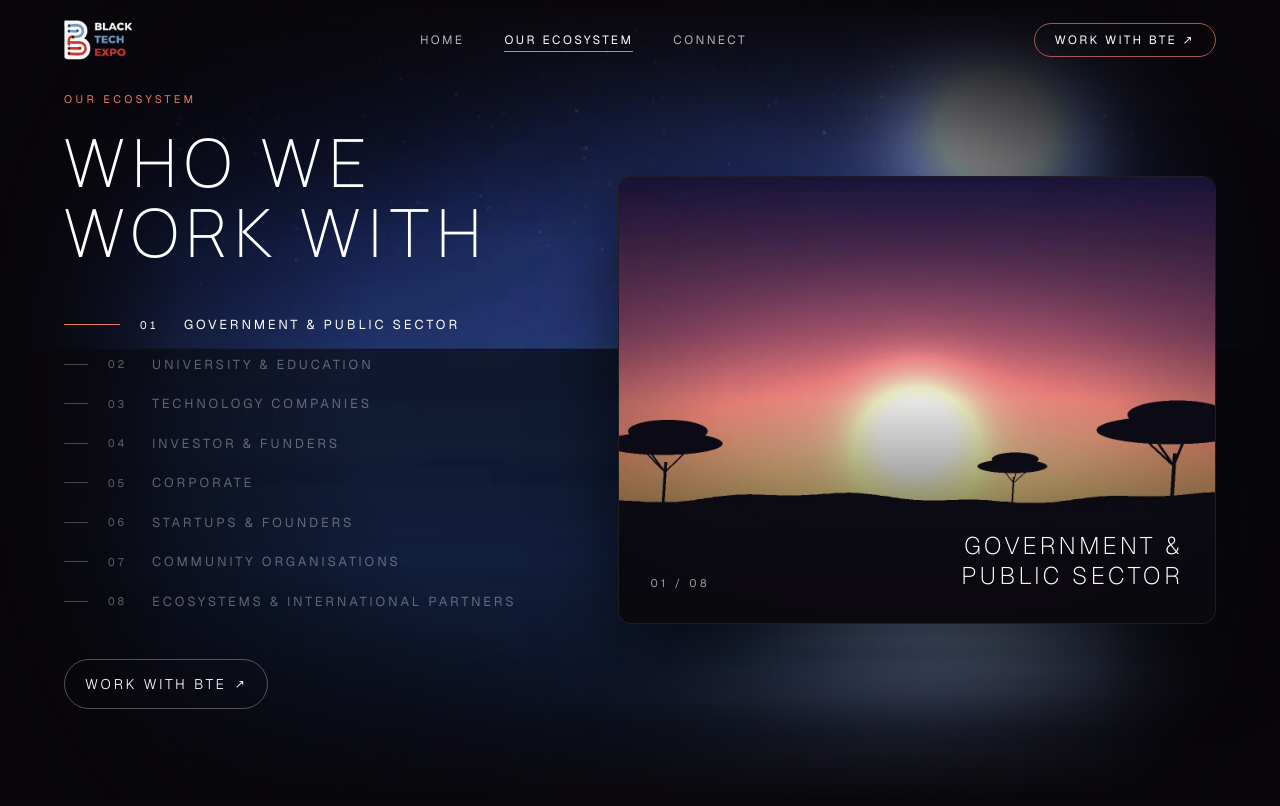
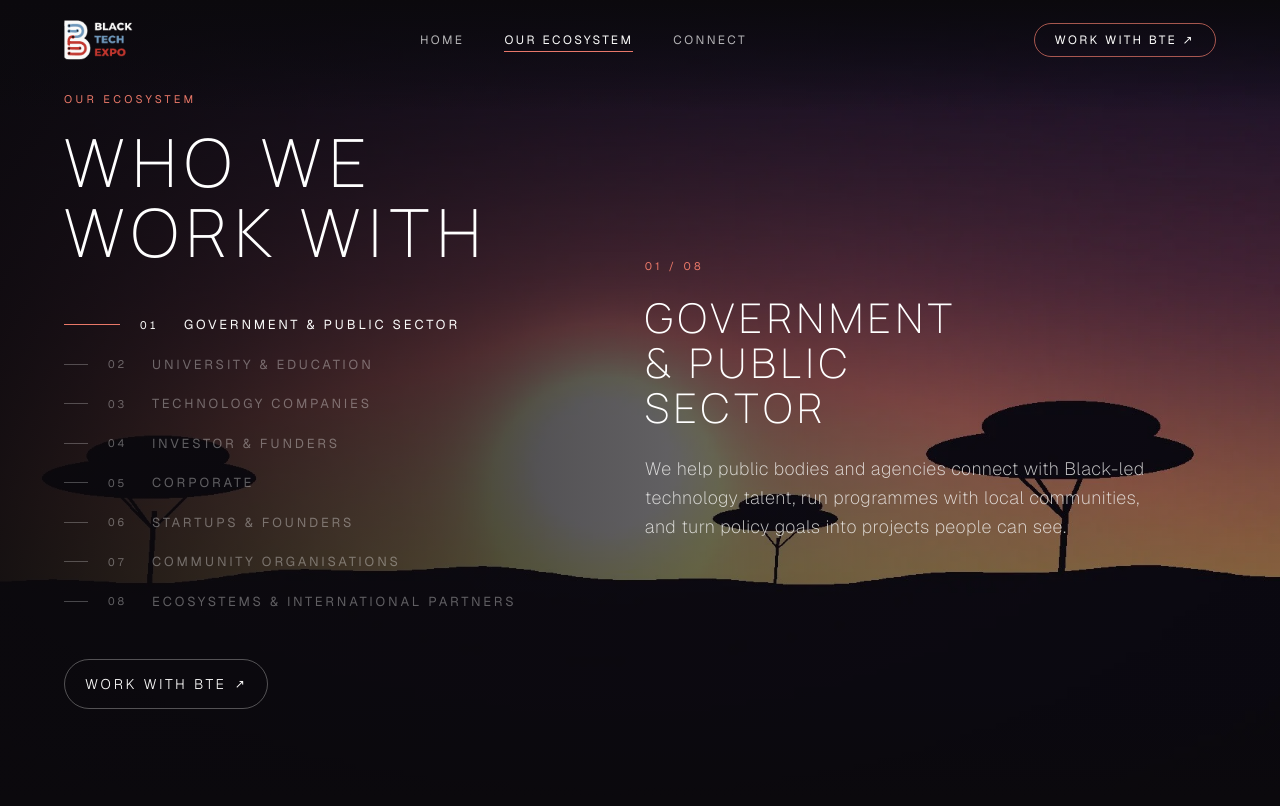
Before and after one commit to attahDev/test-b-te, a Next.js app: page /ecosystem in a window 1280 px wide. Shown: the top 806 px of the page. Built offline with nearby package versions, Linux system fonts and the light colour scheme.

Commit message:
Ecosystem: audience image becomes the stage background with a text body on the right

```diff
--- a/app/components/ecosystem/HeroSection.tsx
+++ b/app/components/ecosystem/HeroSection.tsx
@@ -3,18 +3,17 @@
 // Pinned "Who we work with" stage: audience list on the left, image that swaps as you scroll on the right
 import Image from "next/image";
 import { useEffect, useRef, useState } from "react";
-import Backdrop from "@/app/components/ui/Backdrop";
 import Button from "../ui/Button";
 
 const audiences = [
-  { number: "01", image: "/art/savanna-sunset.webp", label: "Government & Public Sector" },
-  { number: "02", image: "/art/misty-mountains.webp", label: "University & Education" },
-  { number: "03", image: "/art/wireframe-terrain.webp", label: "Technology Companies" },
-  { number: "04", image: "/art/dusk-clouds.webp", label: "Investor & Funders" },
-  { number: "05", image: "/art/orbital-rings.webp", label: "Corporate" },
-  { number: "06", image: "/art/fireflies.webp", label: "Startups & Founders" },
-  { number: "07", image: "/art/mudcloth.webp", label: "Community Organisations" },
-  { number: "08", image: "/art/desert-dunes.webp", label: "Ecosystems & International Partners" },
+  { number: "01", image: "/art/savanna-sunset.webp", label: "Government & Public Sector", text: "We help public bodies and agencies connect with Black-led technology talent, run programmes with local communities, and turn policy goals into projects people can see." },
+  { number: "02", image: "/art/misty-mountains.webp", label: "University & Education", text: "Universities and colleges partner with us on learning areas, mentoring and placements that carry students from the classroom into real technology careers." },
+  { number: "03", image: "/art/wireframe-terrain.webp", label: "Technology Companies", text: "Technology companies find early talent, test products with real communities and build partnerships that open up new markets and new hires." },
+  { number: "04", image: "/art/dusk-clouds.webp", label: "Investor & Funders", text: "Investors and funders get a clear route to founders and community projects with real traction, backed by the support structures that help them grow." },
+  { number: "05", image: "/art/orbital-rings.webp", label: "Corporate", text: "Corporate partners work with us on supplier diversity, skills pipelines and sponsorship that reaches communities they have struggled to reach alone." },
+  { number: "06", image: "/art/fireflies.webp", label: "Startups & Founders", text: "Startups and founders get mentoring, tools and introductions, from first idea to first customer, alongside people who have done it before." },
+  { number: "07", image: "/art/mudcloth.webp", label: "Community Organisations", text: "Community organisations bring local reach and trust; we bring programmes, tools and a wider network, so good work travels further." },
+  { number: "08", image: "/art/desert-dunes.webp", label: "Ecosystems & International Partners", text: "International partners and ecosystems link with us to share knowledge, exchange talent and build bridges between Black tech communities across regions." },
 ];
 
 export default function EcosystemHeroSection() {
@@ -56,10 +55,23 @@ export default function EcosystemHeroSection() {
     <section aria-labelledby="ecosystem-hero-title" className="relative text-white">
       <div ref={track} className="relative lg:h-[560svh] motion-reduce:lg:h-auto">
         <div className="relative isolate overflow-hidden px-6 pb-16 pt-28 md:px-16 lg:sticky lg:top-0 lg:flex lg:h-svh lg:items-center lg:py-0 motion-reduce:lg:static motion-reduce:lg:h-auto motion-reduce:lg:py-28">
-          <Backdrop name="moonlit-sea" strength={1} />
-          <div aria-hidden="true" className="pointer-events-none absolute inset-0 -z-10 bg-[radial-gradient(circle_at_center,transparent_38%,#08060a_92%)]" />
+          <div aria-hidden="true" className="pointer-events-none absolute inset-0 -z-10 bg-[#0b090d]">
+            {audiences.map((audience, index) => (
+              <Image
+                key={audience.number}
+                src={audience.image}
+                alt=""
+                fill
+                sizes="100vw"
+                priority={index === 0}
+                className={`object-cover object-[75%_center] transition-all duration-[1100ms] ease-out ${index === active ? "scale-100 opacity-70" : "scale-110 opacity-0"}`}
+              />
+            ))}
+            <div className="absolute inset-0 bg-[linear-gradient(to_right,rgba(11,9,13,0.92),rgba(11,9,13,0.55)_45%,rgba(11,9,13,0.15))] max-lg:bg-[#0b090d]/70" />
+            <div className="absolute inset-0 [background:linear-gradient(to_bottom,#0b090d,transparent_14%,transparent_86%,#0b090d)]" />
+          </div>
 
-          <div className="mx-auto grid w-full max-w-[1300px] gap-12 lg:grid-cols-[0.9fr_1.1fr] lg:items-center lg:gap-16">
+          <div className="mx-auto grid w-full max-w-[1300px] gap-12 lg:grid-cols-[0.95fr_1.05fr] lg:items-center lg:gap-16">
             <div>
               <p className="text-[11px] uppercase tracking-[0.3em] text-[#E97868]">Our ecosystem</p>
               <h1 id="ecosystem-hero-title" className="mt-5 text-[clamp(2.4rem,5.2vw,4.6rem)] font-extralight uppercase leading-[1.05] tracking-[0.12em]">
@@ -90,34 +102,32 @@ export default function EcosystemHeroSection() {
               </div>
             </div>
 
-            <div className="relative hidden aspect-[4/3] overflow-hidden rounded-[14px] border border-white/[0.08] bg-[#0d0b10] shadow-[0_30px_80px_rgba(0,0,0,0.7)] lg:block">
+            <div className="relative hidden min-h-[320px] lg:block">
               {audiences.map((audience, index) => (
-                <Image
+                <div
                   key={audience.number}
-                  src={audience.image}
-                  alt=""
-                  fill
-                  sizes="45vw"
-                  priority={index === 0}
-                  className={`object-cover transition-all duration-[900ms] ease-out ${index === active ? "scale-100 opacity-100" : "scale-110 opacity-0"}`}
-                />
+                  aria-hidden={index !== active}
+                  className={`absolute inset-0 flex flex-col justify-center transition-all duration-700 ${index === active ? "translate-y-0 opacity-100" : "pointer-events-none translate-y-6 opacity-0"}`}
+                >
+                  <p className="text-[11px] uppercase tracking-[0.3em] text-[#E97868]">{audience.number} / 0{audiences.length}</p>
+                  <h2 className="mt-5 max-w-[14ch] text-[clamp(1.8rem,3.2vw,3rem)] font-extralight uppercase leading-[1.1] tracking-[0.12em]">{audience.label}</h2>
+                  <p className="mt-6 max-w-[44ch] text-lg font-extralight leading-relaxed tracking-wide text-[#FAFAF9]/80">{audience.text}</p>
+                </div>
               ))}
-              <div aria-hidden="true" className="absolute inset-0 bg-gradient-to-t from-[#0b090d]/85 via-[#0b090d]/10 to-transparent" />
-              <div className="absolute inset-x-0 bottom-0 flex items-end justify-between p-8">
-                <p className="text-[11px] uppercase tracking-[0.3em] text-white/60">{audiences[active].number} / 0{audiences.length}</p>
-                <p className="max-w-[16ch] text-right text-2xl font-extralight uppercase leading-tight tracking-[0.14em]">{audiences[active].label}</p>
-              </div>
             </div>
 
             <ul className="flex flex-col gap-4 lg:hidden">
               {audiences.map((audience) => (
-                <li key={audience.number} className="relative flex h-[110px] items-end overflow-hidden rounded-[12px] border border-white/[0.08] p-5">
+                <li key={audience.number} className="relative flex min-h-[170px] items-end overflow-hidden rounded-[12px] border border-white/[0.08] p-5">
                   <Image src={audience.image} alt="" fill sizes="100vw" className="object-cover opacity-50" />
                   <div aria-hidden="true" className="absolute inset-0 bg-gradient-to-t from-[#0b090d]/85 to-transparent" />
-                  <p className="relative text-[13px] uppercase tracking-[0.2em]">
-                    <span className="mr-4 text-[11px] text-[#E97868]">{audience.number}</span>
-                    {audience.label}
-                  </p>
+                  <div className="relative">
+                    <p className="text-[13px] uppercase tracking-[0.2em]">
+                      <span className="mr-4 text-[11px] text-[#E97868]">{audience.number}</span>
+                      {audience.label}
+                    </p>
+                    <p className="mt-3 text-sm font-extralight leading-relaxed text-[#FAFAF9]/75">{audience.text}</p>
+                  </div>
                 </li>
               ))}
             </ul>
```
